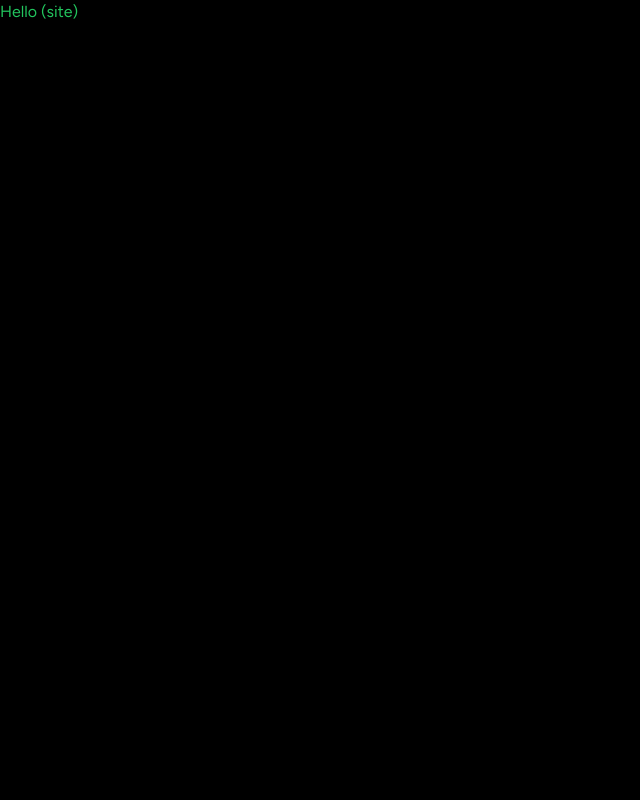
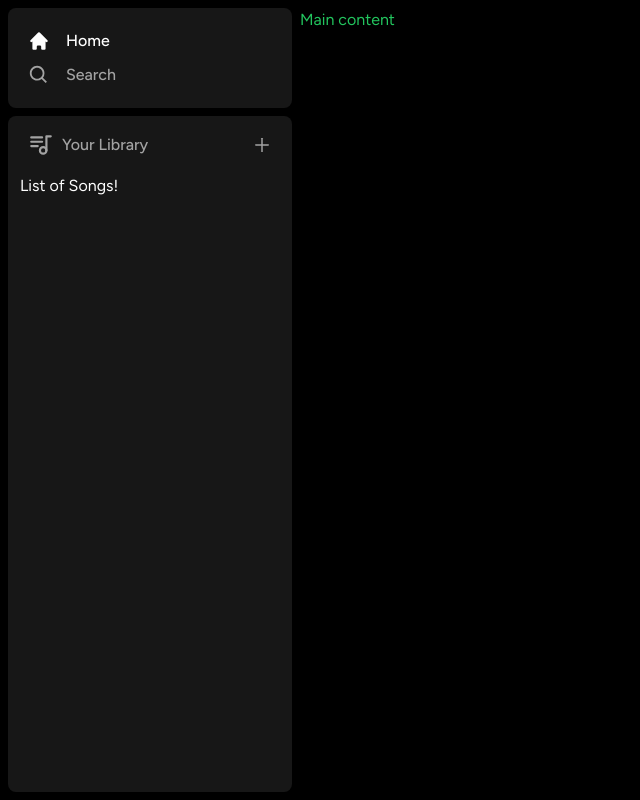
Before and after one commit to prajwalmahajan101/spotify-clone, a Next.js app: page / in a window 1280 px wide. Shown: the whole page, without its empty margins (0-640 px from the left). Built offline with nearby package versions, Linux system fonts and the light colour scheme.

Commit message:
Basic Sidebar Added

```diff
--- a/app/(site)/page.tsx
+++ b/app/(site)/page.tsx
@@ -1,3 +1,3 @@
 export default function Home() {
-	return <div className="text-green-500">Hello (site)</div>;
+	return <div className="text-green-500">Main content</div>;
 }
--- a/app/layout.tsx
+++ b/app/layout.tsx
@@ -1,23 +1,25 @@
-import './globals.css'
-import type { Metadata } from 'next'
-import { Figtree
-} from 'next/font/google'
+import "./globals.css";
+import type { Metadata } from "next";
+import { Figtree } from "next/font/google";
+import SideBar from "@/components/Sidebar/Sidebar";
 
-const font = Figtree({ subsets: ['latin'] })
+const font = Figtree({ subsets: ["latin"] });
 
 export const metadata: Metadata = {
-  title: 'Spotify Clone',
-  description: 'Listen to music!!!',
-}
+  title: "Spotify Clone",
+  description: "Listen to music!!!",
+};
 
 export default function RootLayout({
   children,
 }: {
-  children: React.ReactNode
+  children: React.ReactNode;
 }) {
   return (
     <html lang="en">
-      <body className={font.className}>{children}</body>
+      <body className={font.className}>
+        <SideBar>{children}</SideBar>
+      </body>
     </html>
-  )
+  );
 }
--- /dev/null
+++ b/components/Library/Library.tsx
@@ -0,0 +1,33 @@
+"use client";
+
+import { FC } from "react";
+import { TbPlaylist } from "react-icons/tb";
+import { AiOutlinePlus } from "react-icons/ai";
+
+interface ILibrary {}
+
+const Library: FC<ILibrary> = ({}) => {
+  const onClick = () => {
+    //   Handle Upload Later
+  };
+  return (
+    <div className={"flex flex-col"}>
+      <div className={"flex items-center justify-between px-5 pt-4"}>
+        <div className={"inline-flex items-center gap-x-2"}>
+          <TbPlaylist size={26} className={"text-neutral-400"} />
+          <p className={"text-neutral-400 font-medium text-md"}>Your Library</p>
+        </div>
+        <AiOutlinePlus
+          className={
+            "text-neutral-400 cursor-pointer hover:text-white transition"
+          }
+          size={20}
+          onClick={onClick}
+        />
+      </div>
+      <div className={"flex flex-col gap-y-2 mt-4 px-3"}>List of Songs!</div>
+    </div>
+  );
+};
+
+export default Library;
--- /dev/null
+++ b/components/Sidebar/Sidebar.tsx
@@ -0,0 +1,52 @@
+"use client";
+import React, { FC, ReactNode, useMemo } from "react";
+import { usePathname } from "next/navigation";
+import { HiHome } from "react-icons/hi";
+import { BiSearch } from "react-icons/bi";
+import Box from "@/components/UI/Box/Box";
+import SideBarItem from "@/components/Sidebar/SidebarItem/SideBarItem";
+import Library from "@/components/Library/Library";
+
+export interface ISidebarProps {
+  children: ReactNode;
+}
+
+const SideBar: FC<ISidebarProps> = ({ children }) => {
+  const pathname = usePathname();
+  const routes = useMemo(
+    () => [
+      {
+        label: "Home",
+        active: pathname !== "/search",
+        href: "/",
+        icon: HiHome,
+      },
+      {
+        label: "Search",
+        active: pathname === "/search",
+        href: "/search",
+        icon: BiSearch,
+      },
+    ],
+    [],
+  );
+  return (
+    <div className="flex h-full">
+      <div className="hidden md:flex flex-col gap-y-2 bg-black h-full w-[300px] p-2">
+        <Box>
+          <div className={"flex flex-col gay-y-4 px-5 py-4"}>
+            {routes.map((item) => (
+              <SideBarItem key={item.label} {...item} />
+            ))}
+          </div>
+        </Box>
+        <Box className={"overflow-y-auto h-full"}>
+          <Library />
+        </Box>
+      </div>
+      <main className={"h-full flex-1 overflow-y-auto py-2"}>{children}</main>
+    </div>
+  );
+};
+
+export default SideBar;
--- /dev/null
+++ b/components/Sidebar/SidebarItem/SideBarItem.tsx
@@ -0,0 +1,33 @@
+import { FC, ReactNode } from "react";
+import { IconType } from "react-icons";
+import Link from "next/link";
+import { twMerge } from "tailwind-merge";
+
+interface ISidebarItemProps {
+  label: string;
+  icon: IconType;
+  active?: boolean;
+  href: string;
+}
+
+const SideBarItem: FC<ISidebarItemProps> = ({
+  label,
+  icon: Icon,
+  active,
+  href,
+}) => {
+  return (
+    <Link
+      href={href}
+      className={twMerge(
+        `flex flex-row h-auto items-center w-full gap-x-4 text-md font-medium cursor-pointer
+        hover:text-white transition text-neutral-400 py-1`,
+        active && "text-white",
+      )}
+    >
+      <Icon size={26}></Icon>
+      <p className={"truncate w-full"}>{label}</p>
+    </Link>
+  );
+};
+export default SideBarItem;
--- /dev/null
+++ b/components/UI/Box/Box.tsx
@@ -0,0 +1,17 @@
+import React, { FC, ReactNode } from "react";
+import { twMerge } from "tailwind-merge";
+interface IBox {
+  children: ReactNode;
+  className?: string;
+}
+const Box: FC<IBox> = ({ children, className }) => {
+  return (
+    <div
+      className={twMerge(`bg-neutral-900 rounded-lg h-fit w-full`, className)}
+    >
+      {children}
+    </div>
+  );
+};
+
+export default Box;
```
Also changed, not shown: package.json (+7 -5 lines), 1 other file (tests, documents, lock files or other folders).
